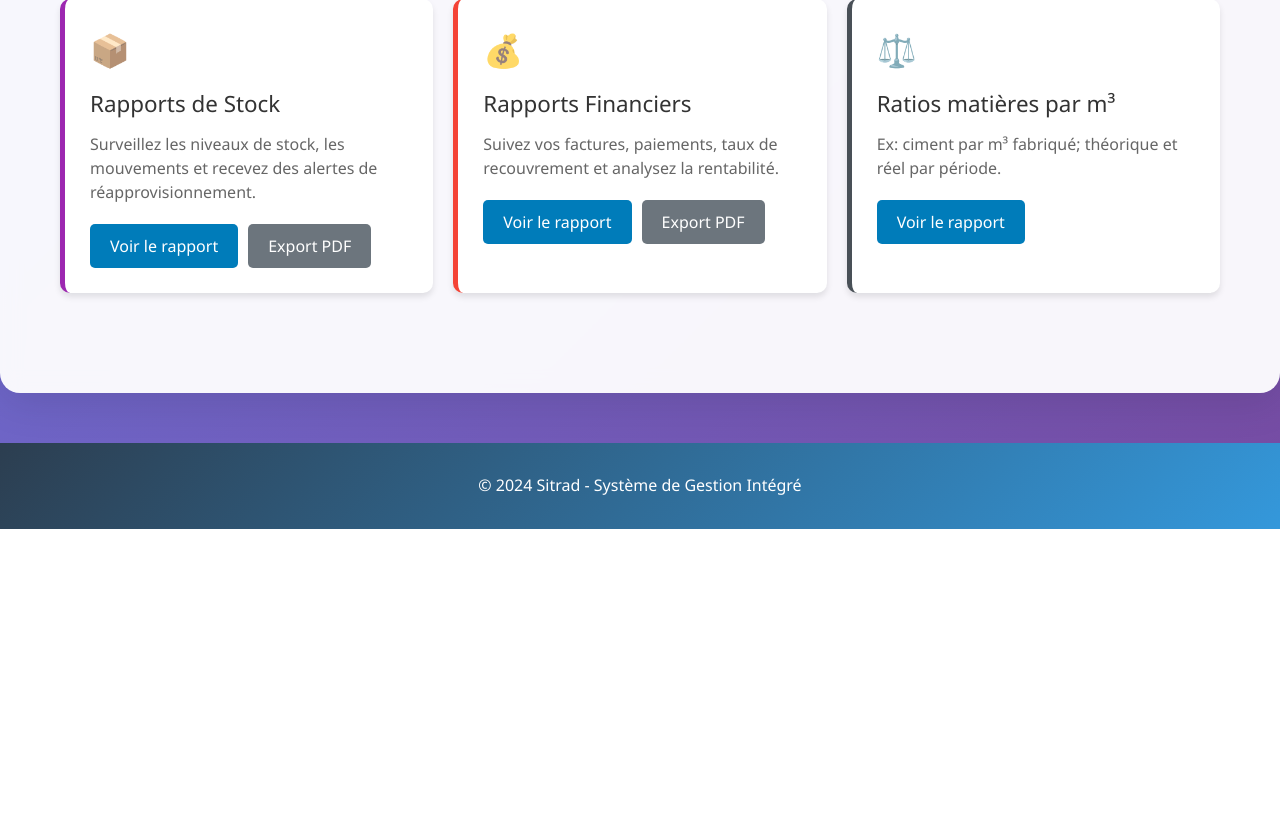
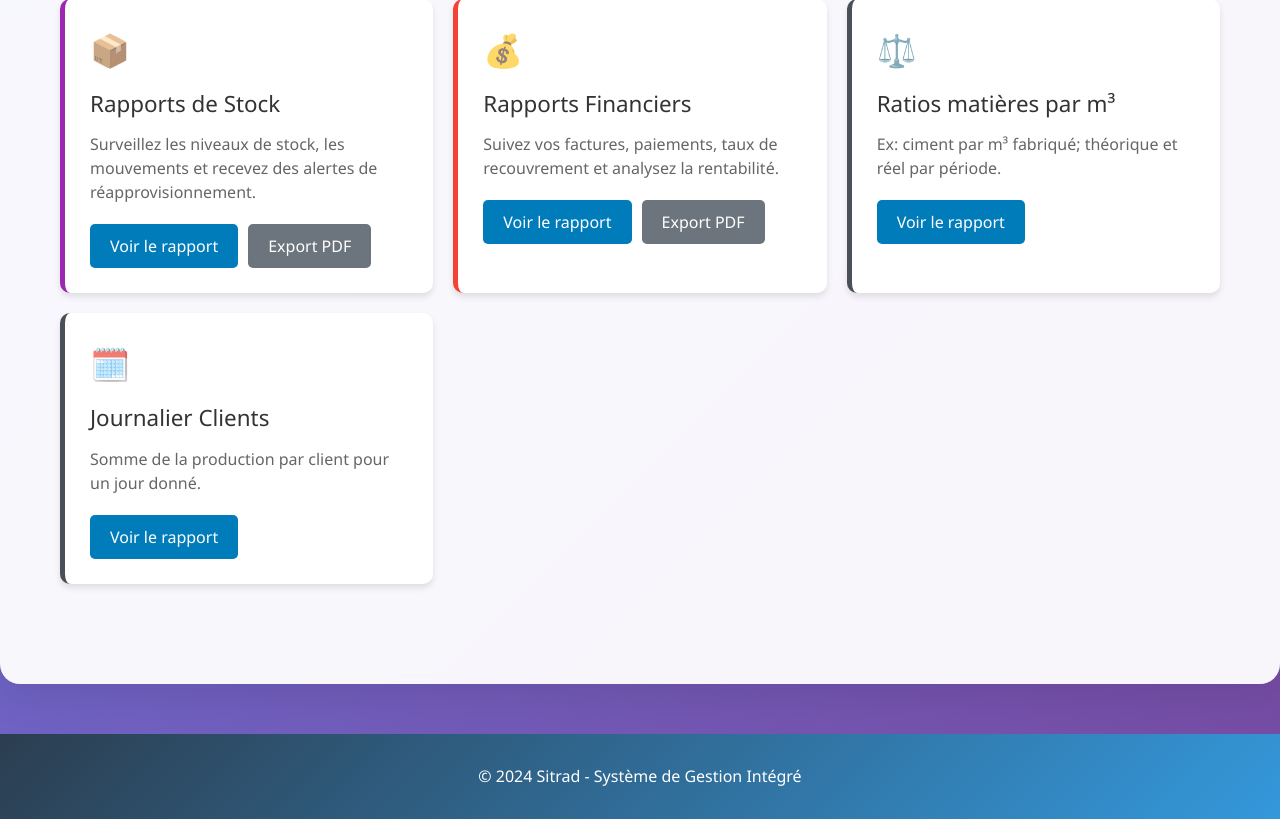
Before and after one commit to kira3622/sitrad, a Django app: page /reports/ in a window 1280 px wide. Shown: the part 943-1762 px from the top of the page. Before the commit the page ends 1472 px from the top, so only its background shows below. Run offline with Django 5.2, Linux system fonts and the light colour scheme.

Commit message:
feat(reports): Add daily client production report with view, route, and dashboard link

```diff
--- a/reports/templates/reports/dashboard.html
+++ b/reports/templates/reports/dashboard.html
@@ -277,6 +277,15 @@
                 <a href="{% url 'reports:ratios_m3' %}" class="btn btn-primary">Voir le rapport</a>
             </div>
         </div>
+
+        <div class="report-card clients-journalier">
+            <div class="icon">🗓️</div>
+            <h3>Journalier Clients</h3>
+            <p>Somme de la production par client pour un jour donné.</p>
+            <div class="report-actions">
+                <a href="{% url 'reports:clients_journalier' %}" class="btn btn-primary">Voir le rapport</a>
+            </div>
+        </div>
     </div>
 </div>
 {% endblock %}
--- a/reports/urls.py
+++ b/reports/urls.py
@@ -15,6 +15,7 @@ urlpatterns = [
     path('mouvements-par-jour/', views.rapport_mouvements_par_jour, name='mouvements_par_jour'),
     path('financier/', views.rapport_financier, name='financier'),
     path('ratios-m3/', views.rapport_ratios_m3, name='ratios_m3'),
+    path('clients-journalier/', views.rapport_journalier_clients, name='clients_journalier'),
 
     # Export PDF
     path('export/<str:type_rapport>/', views.export_rapport_pdf, name='export_pdf'),
--- a/reports/views.py
+++ b/reports/views.py
@@ -872,3 +872,74 @@ def rapport_mouvements_par_jour(request):
     }
 
     return render(request, 'reports/mouvements_par_jour.html', context)
+
+
+def rapport_journalier_clients(request):
+    """
+    Rapport journalier: somme de la production par client sur un jour donné.
+    Utilise les lots produits (réel). Si aucun lot pour le jour, fallback sur les ordres terminés.
+    """
+    # Paramètre de date
+    jour_param = request.GET.get('jour')
+    if jour_param:
+        try:
+            jour = datetime.strptime(jour_param, '%Y-%m-%d').date()
+        except ValueError:
+            jour = timezone.now().date()
+    else:
+        jour = timezone.now().date()
+
+    production_par_client = []
+    source = 'lots'
+
+    # Production réelle via lots
+    lots = LotProduction.objects.filter(
+        date_heure_production__date=jour
+    ).select_related('ordre_production__commande__client')
+
+    if lots.exists():
+        agr = lots.values(
+            'ordre_production__commande__client__id',
+            'ordre_production__commande__client__nom'
+        ).annotate(
+            total_m3=Sum('quantite_produite'),
+            nb=Count('id')
+        ).order_by('-total_m3')
+        for item in agr:
+            production_par_client.append({
+                'client_nom': item['ordre_production__commande__client__nom'],
+                'total_m3': item['total_m3'] or Decimal('0'),
+                'nb': item['nb']
+            })
+    else:
+        # Fallback: ordres terminés du jour (proxy de production réelle)
+        source = 'ordres'
+        ordres = OrdreProduction.objects.filter(
+            date_production=jour,
+            statut='termine'
+        ).select_related('commande__client')
+        agr = ordres.values(
+            'commande__client__id',
+            'commande__client__nom'
+        ).annotate(
+            total_m3=Sum('quantite_produire'),
+            nb=Count('id')
+        ).order_by('-total_m3')
+        for item in agr:
+            production_par_client.append({
+                'client_nom': item['commande__client__nom'],
+                'total_m3': item['total_m3'] or Decimal('0'),
+                'nb': item['nb']
+            })
+
+    total_global = sum([p['total_m3'] for p in production_par_client]) if production_par_client else Decimal('0')
+
+    context = {
+        'title': 'Rapport Journalier de Production par Client',
+        'jour': jour,
+        'production_par_client': production_par_client,
+        'total_global': total_global,
+        'source': source,
+    }
+
+    return render(request, 'reports/clients_journalier.html', context)
```
Also changed, not shown: reports/templates/reports/clients_journalier.html (added, +51 -0 lines).
